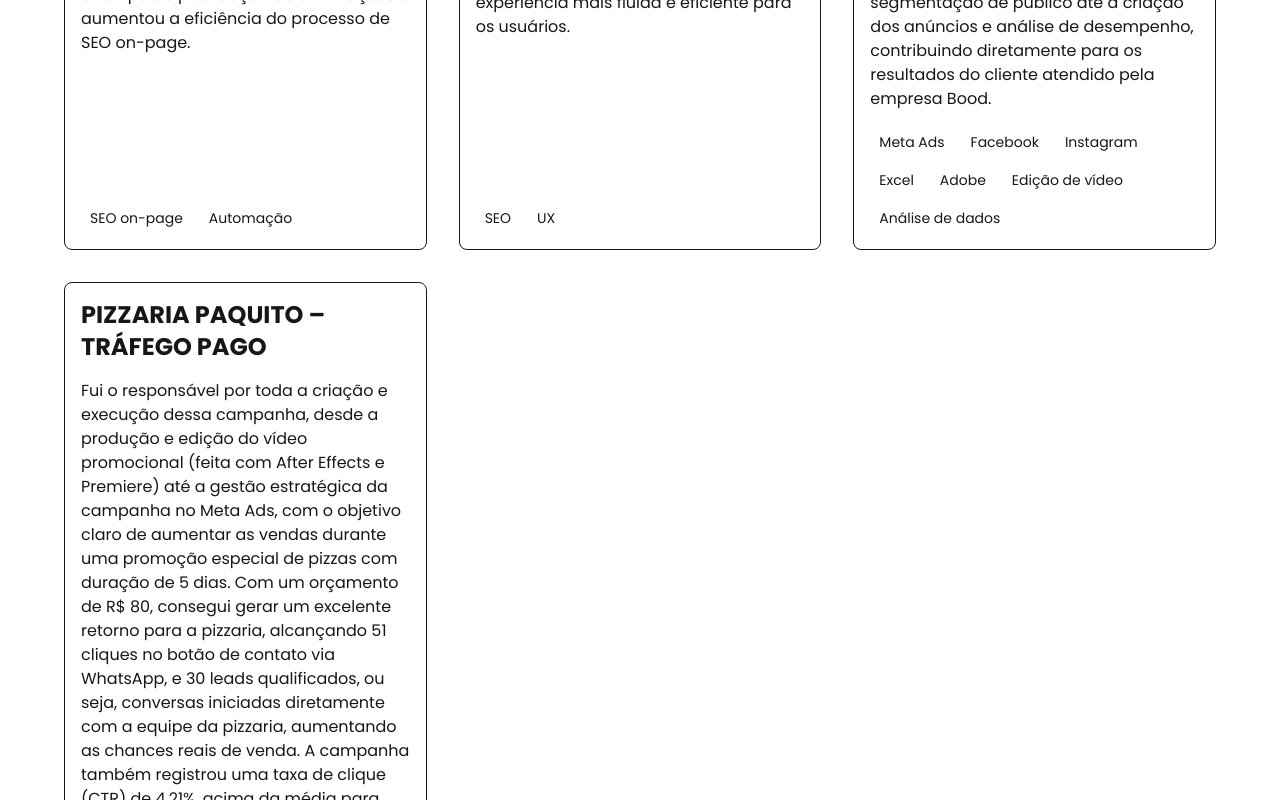
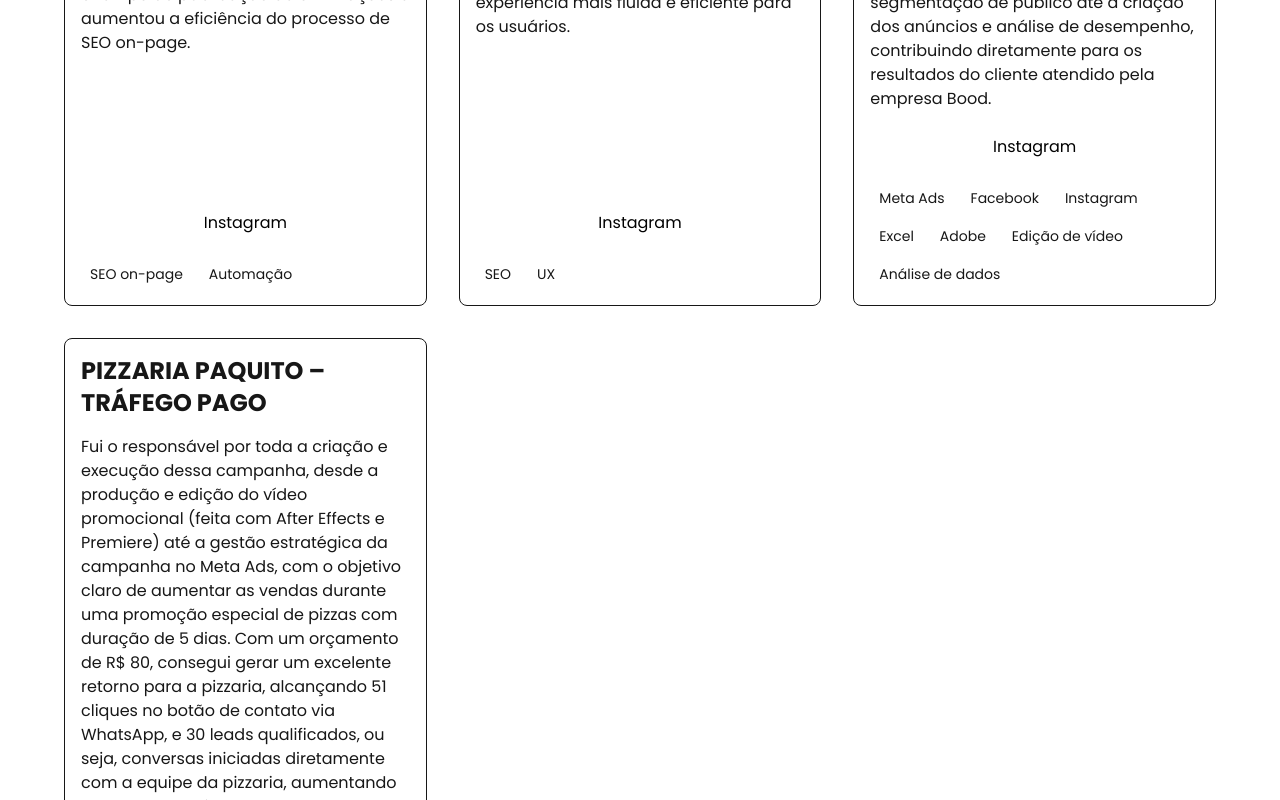
Before and after one commit to Azbito/marketing-portfolio, a Next.js app: page / in a window 1280 px wide. Shown: the part 1580-2380 px from the top of the page. Built offline with nearby package versions, Linux system fonts and the light colour scheme.

Commit message:
feat: social media button

```diff
--- a/src/app/page.tsx
+++ b/src/app/page.tsx
@@ -45,6 +45,7 @@ export default function Home() {
             title={item.title}
             description={item.description}
             technologies={item.technologies as []}
+            socialMedia={item.socialMedia}
             key={`card-${index}`}
           />
         ))}
--- a/src/components/card.tsx
+++ b/src/components/card.tsx
@@ -2,16 +2,24 @@ export function Card({
   title,
   description,
   technologies,
+  socialMedia,
 }: {
   title: string;
   description: string;
   technologies: [];
+  socialMedia: string;
 }) {
   return (
     <div className="w-full h-full flex flex-col">
       <div className="flex flex-col border rounded-lg p-4 gap-4 flex-1 bg-background">
         <h4 className="uppercase text-2xl font-bold">{title}</h4>
         <p className="flex-1">{description}</p>
+        <button
+          onClick={() => window.open(socialMedia)}
+          className="bg-white text-black p-2 rounded-md hover:bg-[#FFFFFFEF] transition-all cursor-pointer"
+        >
+          Instagram
+        </button>
         <div className="flex gap-2 flex-wrap">
           {technologies.map((item, i) => (
             <span
--- a/src/data/projects.ts
+++ b/src/data/projects.ts
@@ -4,12 +4,14 @@ export const projects = [
     description:
       "Participei ativamente do desenvolvimento de um painel interno voltado para otimizações de SEO em páginas de comércios. Trabalhei em colaboração com a equipe de TI para criar uma interface que permitisse editar de forma ágil e independente os títulos e descrições (Title e Meta Description) diretamente nas páginas do site, sem depender de implementações técnicas. Essa solução reduziu significativamente o tempo de publicação de otimizações e aumentou a eficiência do processo de SEO on-page.",
     technologies: ["SEO on-page", "Automação"],
+    socialMedia: "https://www.instagram.com/bood.oficial/",
   },
   {
     title: "bood inovações - Reestruturação do Site",
     description:
       "Eu junto com o Product Designer, juntos fizemos reestruturação do site da empresa. Juntos, repensamos completamente a interface, com foco em uma integração estratégica entre SEO e UX. O objetivo era claro: proporcionar uma navegação mais intuitiva, otimizar a performance do site nos mecanismos de busca e, principalmente, oferecer uma experiência mais fluida e eficiente para os usuários.",
     technologies: ["SEO", "UX"],
+    socialMedia: "https://www.instagram.com/comerivw",
   },
   {
     title: "Comeri Motors - Tráfego Pago",
@@ -24,6 +26,7 @@ export const projects = [
       "Edição de vídeo",
       "Análise de dados",
     ],
+    socialMedia: "https://www.instagram.com/paquitopizzaria/",
   },
   {
     title: "Pizzaria Paquito – Tráfego Pago",
```
